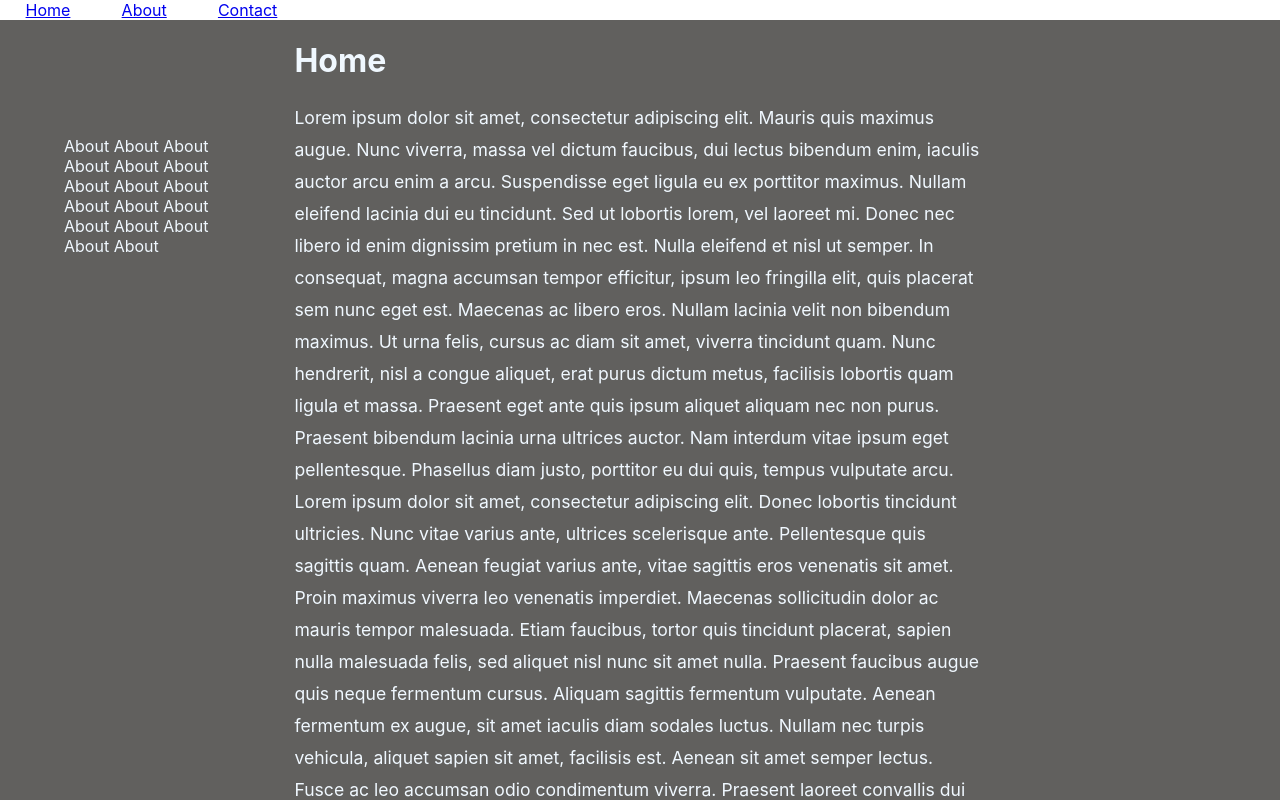
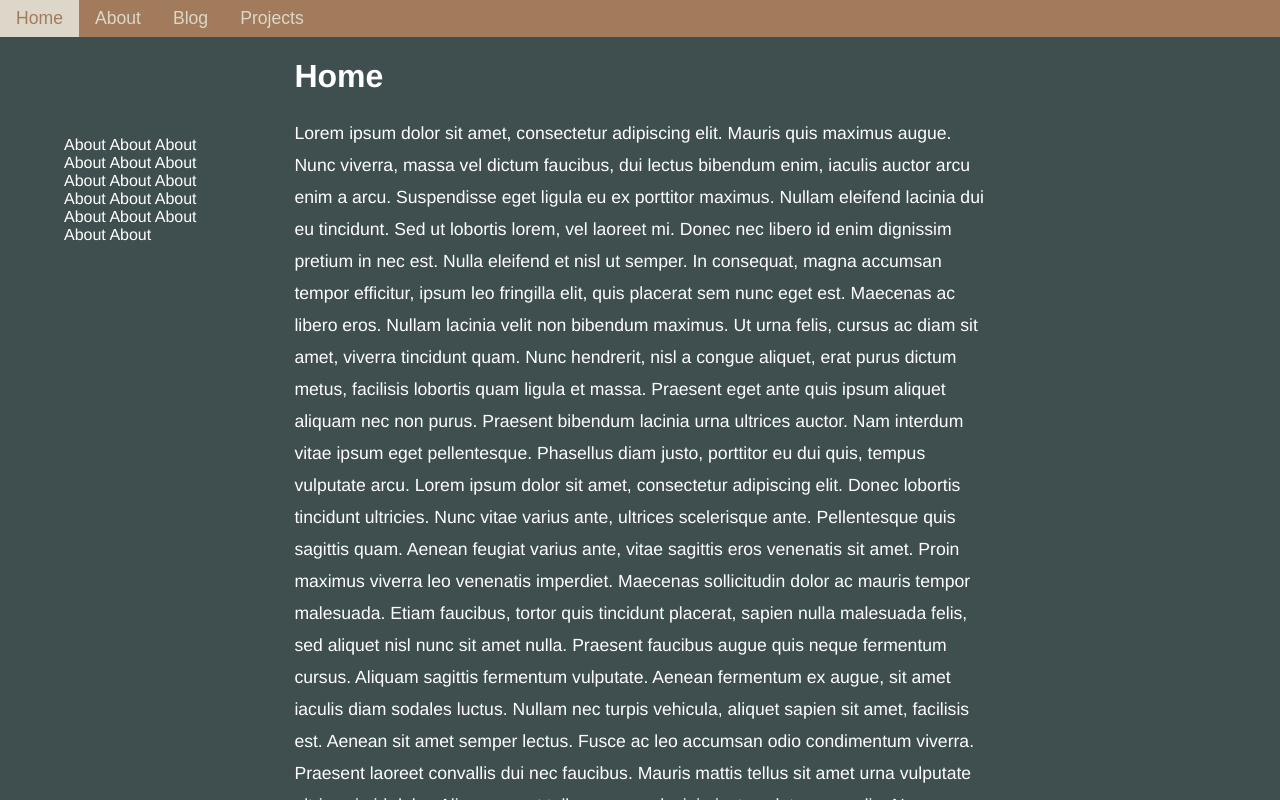
Before and after one commit to Matheus-Du/personal-site, a React (Create React App) app in the folder frontend/: page / in a window 1280 px wide. Shown: the top 800 px of the page. Built offline with nearby package versions, Linux system fonts and the light colour scheme.

Commit message:
Added manubar with basic nav routing.

```diff
--- a/frontend/src/components/Menubar.js
+++ b/frontend/src/components/Menubar.js
@@ -2,17 +2,19 @@ import React from "react";
 import '../static/css/Menubar.css'
 
 export default function Menubar() {
+
+    const navigate = (page) => {
+        return function() {
+            window.location.href = "/" + page;
+        }
+    };
+
     return (
         <div className="menubar">
-            <div className="menubar-item">
-                <a href="/">Home</a>
-            </div>
-            <div className="menubar-item">
-                <a href="/about">About</a>
-            </div>
-            <div className="menubar-item">
-                <a href="/contact">Contact</a>
-            </div>
+            <button onClick={ navigate("") } className="menubar-button">Home</button>
+            <button onClick={ navigate("about") } className="menubar-button">About</button>
+            <button onClick={ navigate("blog") } className="menubar-button">Blog</button>
+            <button onClick={ navigate("projects") } className="menubar-button">Projects</button>
         </div>
     );
 }
--- a/frontend/src/static/css/Home.css
+++ b/frontend/src/static/css/Home.css
@@ -30,7 +30,6 @@
 		flex-grow: 2;
 	}
 
-
 	.sidebar {
 		flex-basis: 15%;
 		height: fit-content;
@@ -52,7 +51,8 @@
 }
 
 body {
-	background-color: #61605e;
+	background-color: #3F4E4F;
+	font-family: "Helvetica", "Arial", sans-serif;
 	font-style: normal;
-	color: aliceblue;
+	color: white;
 }
--- a/frontend/src/static/css/Menubar.css
+++ b/frontend/src/static/css/Menubar.css
@@ -1,5 +1,5 @@
 .menubar {
-    background-color: white;
+    background-color: #A27B5C;
     width: 100%;
     position: sticky;
     top: 0;
@@ -8,7 +8,18 @@
     flex-direction: row;
 }
 
-.menubar-item {
-    margin-left: 2%;
-    margin-right: 2%;
+.menubar-button {
+    background-color: #A27B5C;
+    border: none;
+    color: #DCD7C9;
+    padding: 0.5rem 1rem;
+    font-size: 1.1rem;
+    text-align: center;
+    transition-duration: 0.25s;
 }
+
+.menubar-button:hover {
+    cursor: pointer;
+    background-color: #DCD7C9;
+    color: #A27B5C;
+}
```
